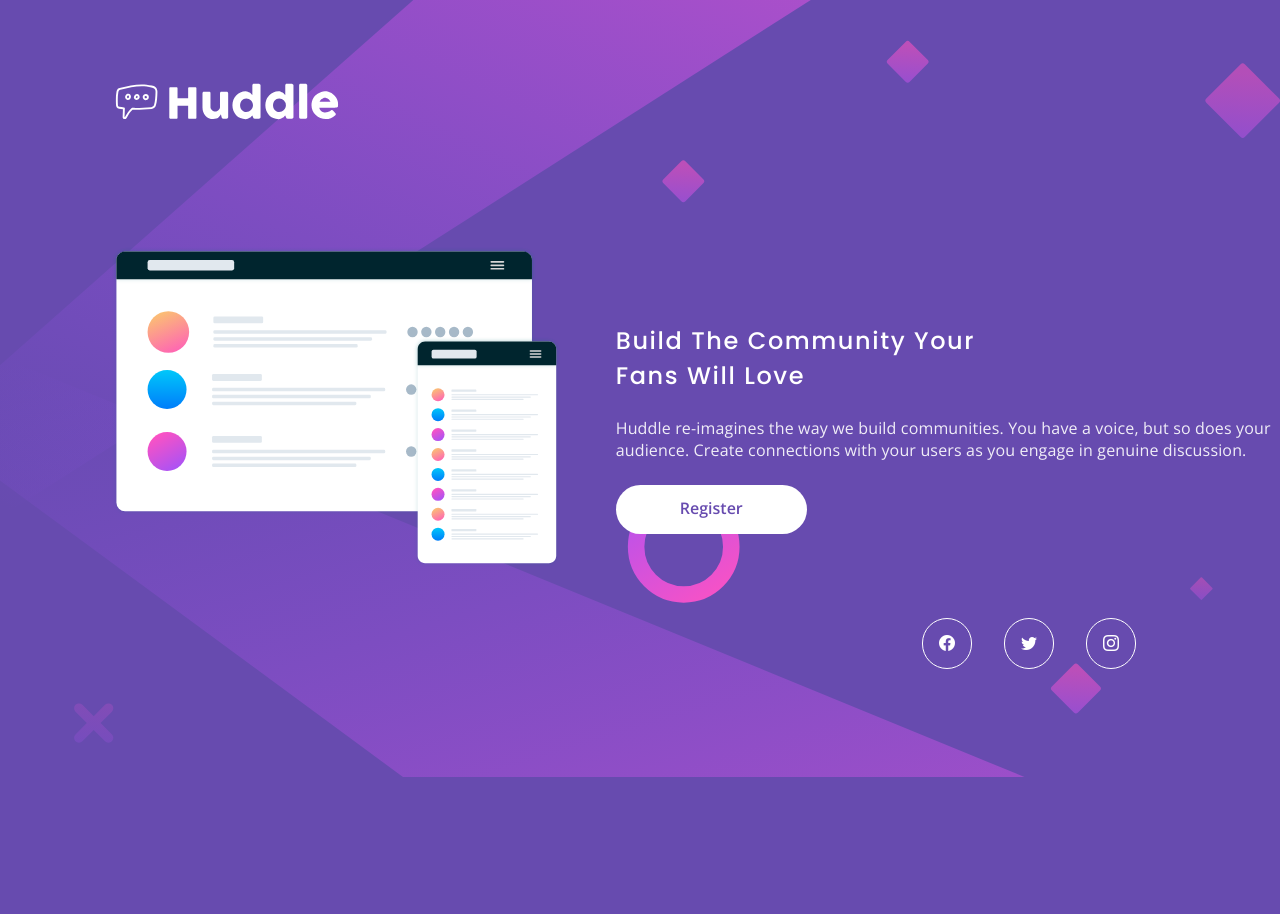
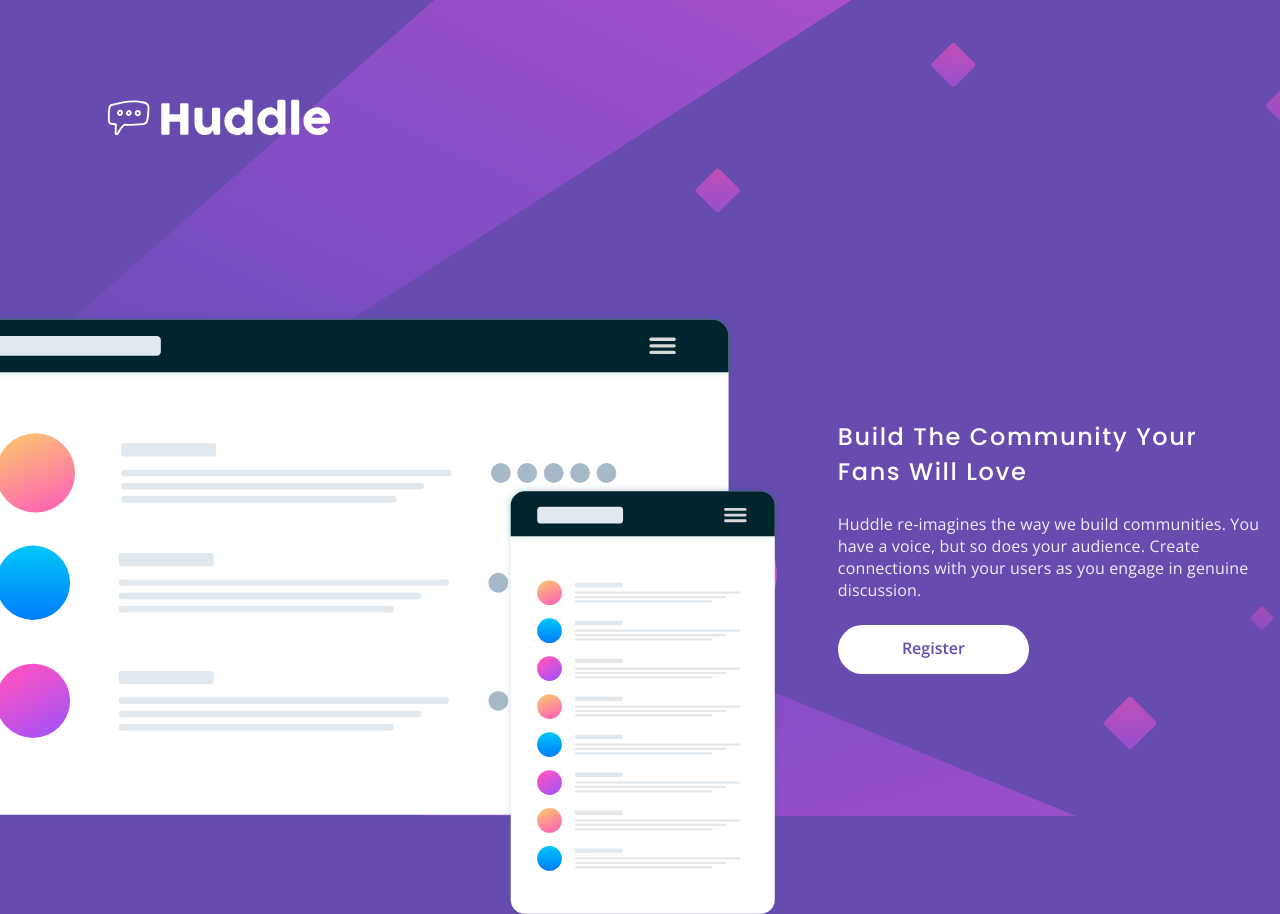
Before and after one commit to laronel/introductory-landing-page, a plain HTML site: page index.html in a window 1280 px wide. Shown: the top 914 px of the page. Before the commit the page ends 800 px from the top, so only its background shows below. Drawn offline with nearby package versions, Linux system fonts and the light colour scheme.

Commit message:
fix break layout desktop

```diff
--- a/css/styles.css
+++ b/css/styles.css
@@ -12,29 +12,29 @@
   background-repeat: no-repeat;
   background-size: cover;
   background-color: var(--bg-clr-purple);
+  height: 100vh;
+  width: 100%;
 }
 
 .huddle-logo{
   width: 15rem;
-  padding: calc(0.75rem + 1.75rem);
-  margin-inline-start: 3.5rem;
-  margin-block: 1.50rem 3.5rem;
+  margin-inline-start: 5.5rem;
+  padding-top: 5rem
 }
-
-.container .page-content{
+.page-content{
   display: flex;
-  margin-inline-start: 6.5rem;
-  margin-block: 1rem;
-  column-gap: 3.5rem
+  justify-content: center;
+  column-gap: 3.5rem;
+  margin-top: 10rem;
+  margin-left: -5rem;
 }
-
 .page-content .img-mockup img{
   width: max(55vw, 55rem);
   max-width: 100%;
 }
-
 .page-content .title-content{
-  margin-block-start: 3.5rem;
+  margin-block-start: 5.5rem;
+  width: 29rem;
 }
 
 .page-content .title-content h1{
```
